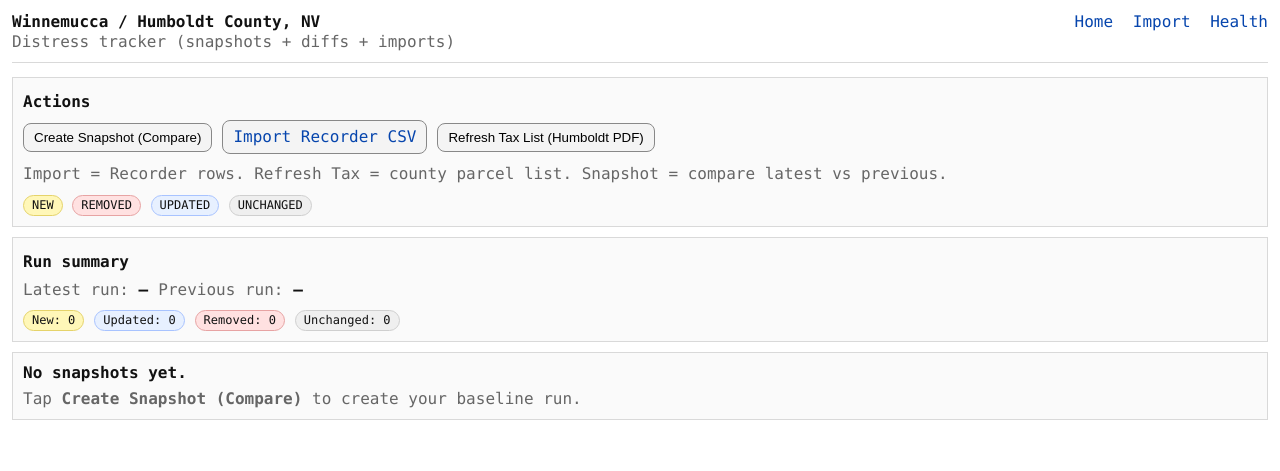
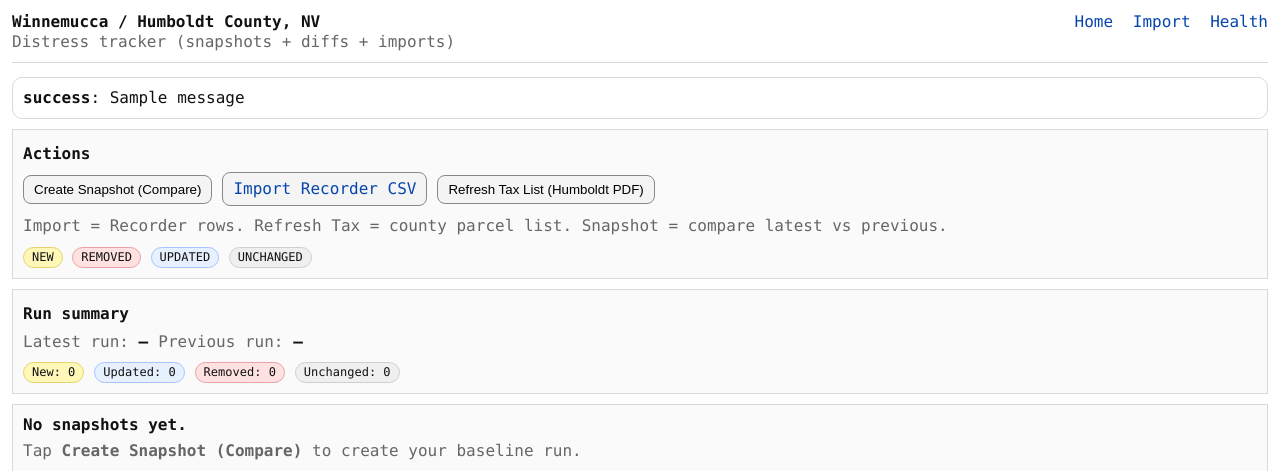
Before and after one commit to WayneWalgenbach/4close, a Flask app: page / in a window 1280 px wide. Shown: the top 471 px of the page. Run offline with Flask 3, Linux system fonts and the light colour scheme; data comes from the database, SQL or seed files in the repository; one stand-in notice (Sample message) is shown; data that the repository does not hold is empty.

Commit message:
Update base.html

```diff
--- a/templates/base.html
+++ b/templates/base.html
@@ -107,6 +107,14 @@
       flex-wrap:wrap;
       gap:10px;
     }
+
+    .flash{
+      border:1px solid var(--border);
+      background:#fff;
+      padding:10px;
+      border-radius:10px;
+      margin:10px 0;
+    }
   </style>
 </head>
 <body>
@@ -124,6 +132,16 @@
 
   <hr>
 
+  {% with messages = get_flashed_messages(with_categories=true) %}
+    {% if messages %}
+      {% for category, message in messages %}
+        <div class="flash">
+          <b>{{ category }}</b>: {{ message }}
+        </div>
+      {% endfor %}
+    {% endif %}
+  {% endwith %}
+
   {% block content %}{% endblock %}
 </body>
 </html>
```
